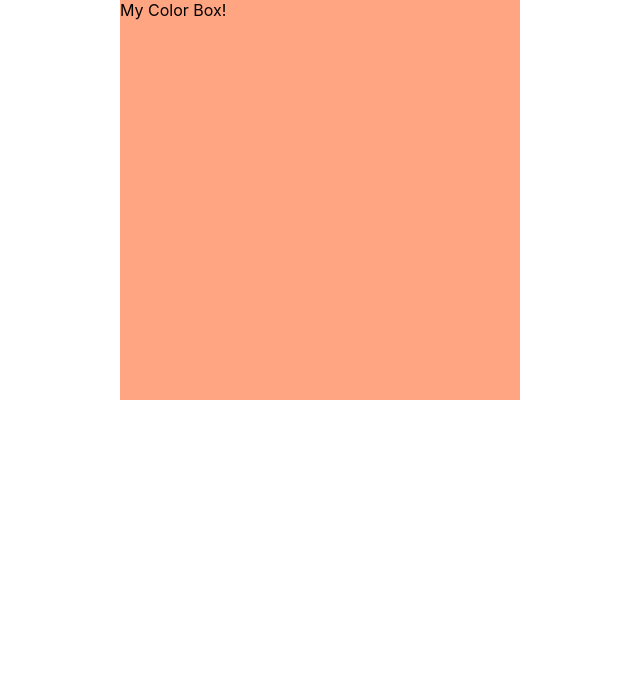
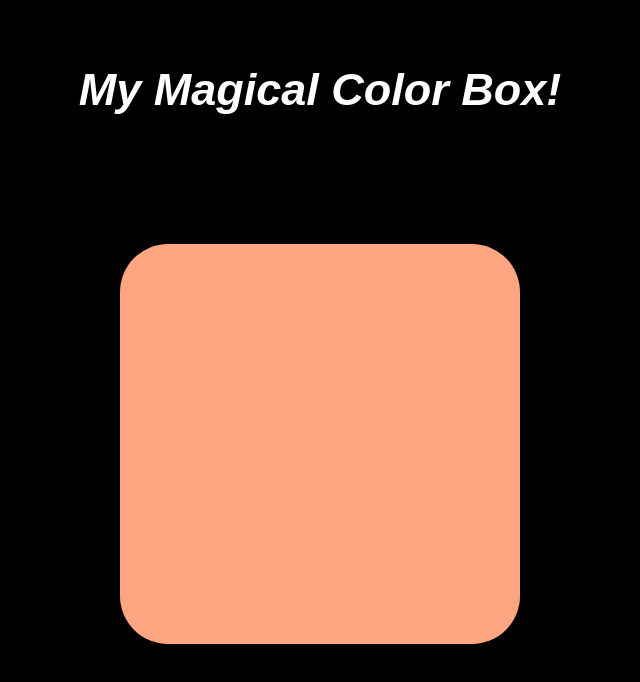
Before and after one commit to Cierra-McDonald/color-changing-box, a React (Create React App) app: page / in a window 1280 px wide. Shown: the top 682 px of the page, without its empty margins (320-960 px from the left). Built offline with nearby package versions, Linux system fonts and the light colour scheme.

Commit message:
style changes

```diff
--- a/src/App.css
+++ b/src/App.css
@@ -1,11 +1,20 @@
-/* body {
+body {
   background-color: black;
-} */
+}
+h1 {
+  color: white;
+  text-align: center;
+  margin: auto;
+  margin-top: 5%;
+  margin-bottom: 0%;
+  font-style: italic;
+  font-family: fantasy;
+  font-size: 45px;
+}
 
 .colorbox {
   width: 400px;
   height: 400px;
   margin: auto;
-  margin-top: 15%;
   text-align: center;
 }
--- a/src/App.js
+++ b/src/App.js
@@ -4,6 +4,7 @@ import FunctionalBox from './Containers/FunctionalBox';
 function App() {
   return (
     <div className="App">
+      <h1>My Magical Color Box!</h1>
       <FunctionalBox/>
     </div>
   );
--- a/src/Presentational/ColorBox.js
+++ b/src/Presentational/ColorBox.js
@@ -1,8 +1,8 @@
 import React from 'react'
 
 const ColorBox = ({color}) => {
-    console.log(color);
-    return <div style={{backgroundColor: color, width: '400px', height: '400px', margin: 'auto'}}>My Color Box!</div>
+
+    return <div style={{backgroundColor: color, width: '400px', height: '400px', margin: 'auto', marginTop:'10%', borderRadius:'3em', textAlign:'center', justifyContent:'center'}}></div>
 }
 
 export default ColorBox;
```
